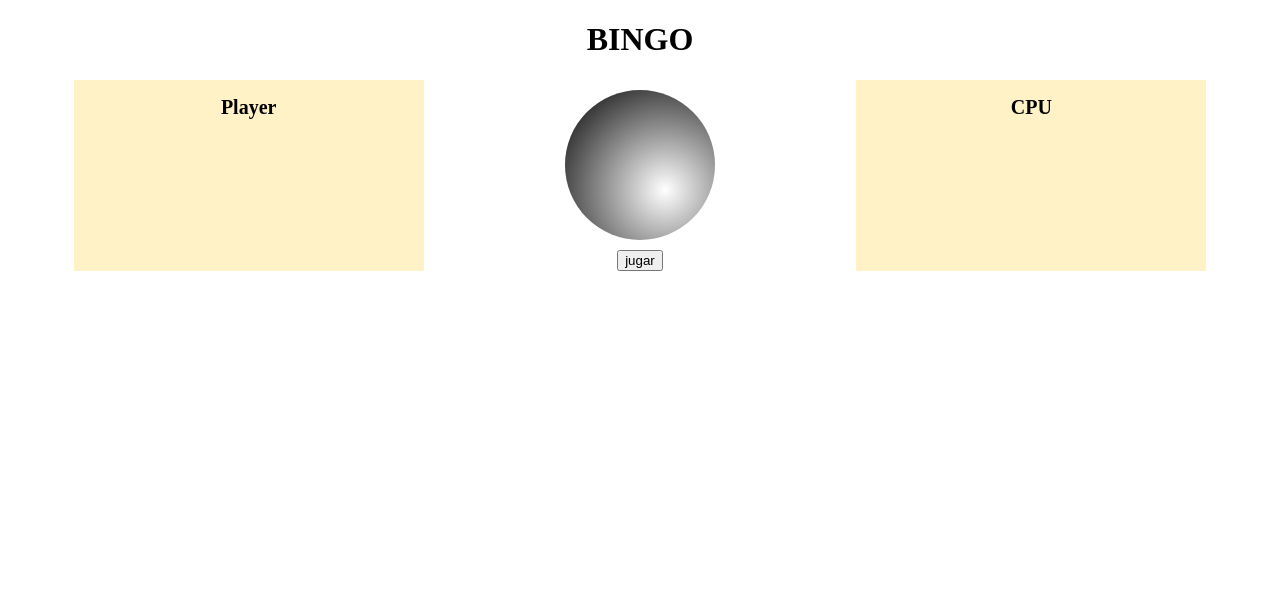
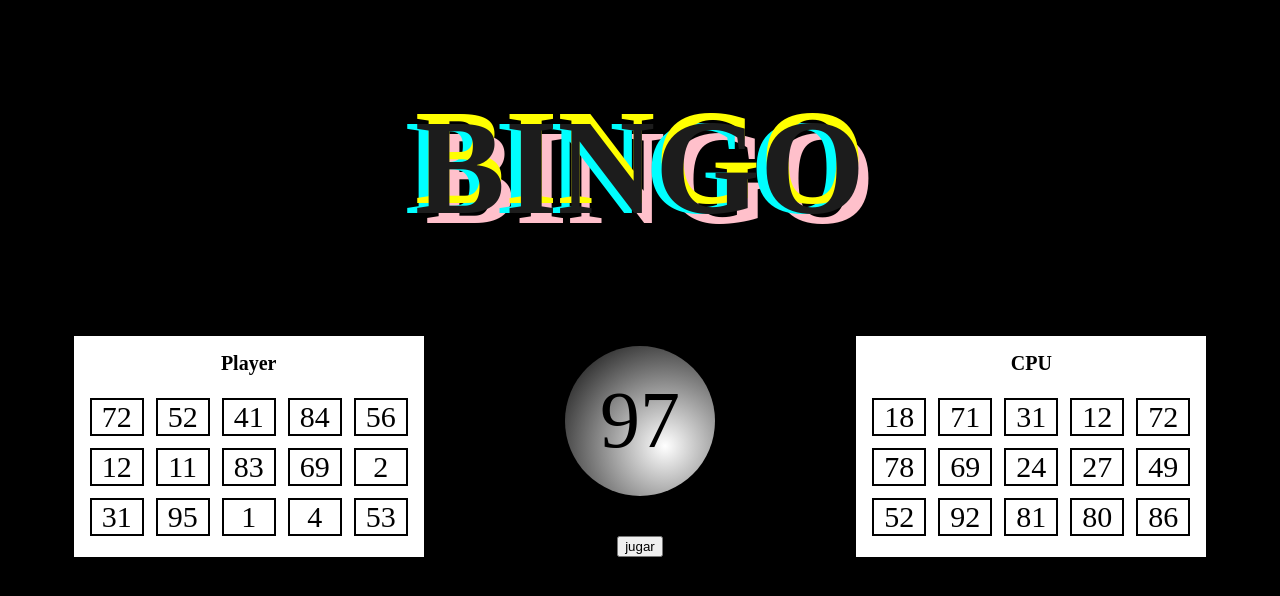
Before and after one commit to carlamendozadominguez/PracticandoJS, a plain HTML site: page ejercicioBingo/index.html in a window 1280 px wide. Both pictures are taken after a click on the button "jugar". Drawn offline with nearby package versions, Linux system fonts and the light colour scheme; some packages are replaced by stand-ins of ours; a script that the page names is missing.

Commit message:
Modificando el disenio

```diff
--- a/ejercicioBingo/css/style.css
+++ b/ejercicioBingo/css/style.css
@@ -1,4 +1,10 @@
+body{
+  background: black;
+}
 h1{
+  font-size: 135px;
+  text-shadow: 0 -10px 0 yellow, -10px 0  0 cyan, 10px 10px  0 pink;
+  color: #1c1c1c;
   text-align: center;
 }
 
@@ -14,11 +20,11 @@ h2{
 
 
 .cuadro {
-  background: black;
   border-radius: 50%;
   height: 150px;
   width: 150px;
   margin: 10px;
+  margin-bottom: 40px;
   background: radial-gradient(circle at 100px 100px, white, #000);
   font-size: 80px;
   display: flex;
@@ -38,7 +44,6 @@ h2{
   width: 350px;
   text-align: center;
   font-size: 30px;
- background-color: rgb(255, 195, 0 , 22%);
   border-width: 5px;
 }
 
--- a/ejercicioBingo/js/index.js
+++ b/ejercicioBingo/js/index.js
@@ -9,9 +9,8 @@ generarBolas = () =>{
   return bolas;
 }
 
- get_bolaEscogida => (){
-  var bolaEscogida = cogerBola(bolas);
-  return bolaEscogida;
+ get_bolaEscogida= () => {
+  return cogerBola(bolas);
 }
 
 var boton = document.querySelector('.boton');
@@ -31,14 +30,13 @@ boton.onclick = jugar =>{
 tachar = (cartonJugador, bolaEscogida, jugador) => {
   let index = cartonJugador.findIndex(k => k == bolaEscogida);
   if( index != -1){
-    //_.pull(cartonJugador,bolaEscogida);
     cartonJugador[index] = -1;
     let clase = document.querySelector(`.carton.${jugador} .number.number${bolaEscogida}`);
     clase.classList.add("tachado");
   }
 }
 
-crearCarton = jugador => {
+crearCarton = jugador =>{
  let parent = document.querySelector(`.carton.${jugador}`);
  let numerosCarton = generarBolas();
  numerosCarton = numerosCarton.slice(0,15);
@@ -51,8 +49,7 @@ crearCarton = jugador => {
   return numerosCarton;
 }
 
-
-comprobarGanador => (){
+comprobarGanador = () =>{
   if(comprobarElementosTachados(cartonPlayer) && comprobarElementosTachados(cartonMachine)){
     swal('Empate');
     boton.remove();
@@ -67,7 +64,7 @@ comprobarGanador => (){
   }
 }
 
-comprobarElementosTachados => array{
+comprobarElementosTachados = array =>{
   let count = 0;
   array.forEach(valor => {
     if(valor == -1)
@@ -80,7 +77,7 @@ comprobarElementosTachados => array{
   return false;
 }
 
-separarLineas => array {
+separarLineas = array =>{
   for(let i = 0; i < 15; i=i+5){
     let comprobacion = comprobarElementosTachados(array.slice(i,i+5));
     if(comprobacion){
@@ -91,7 +88,7 @@ separarLineas => array {
   return false;
 }
 
-cantarLinea => (){
+cantarLinea = () => {
   if(separarLineas(cartonPlayer) == true){
       swal('El jugador ha hecho linea');
       return true;
```
